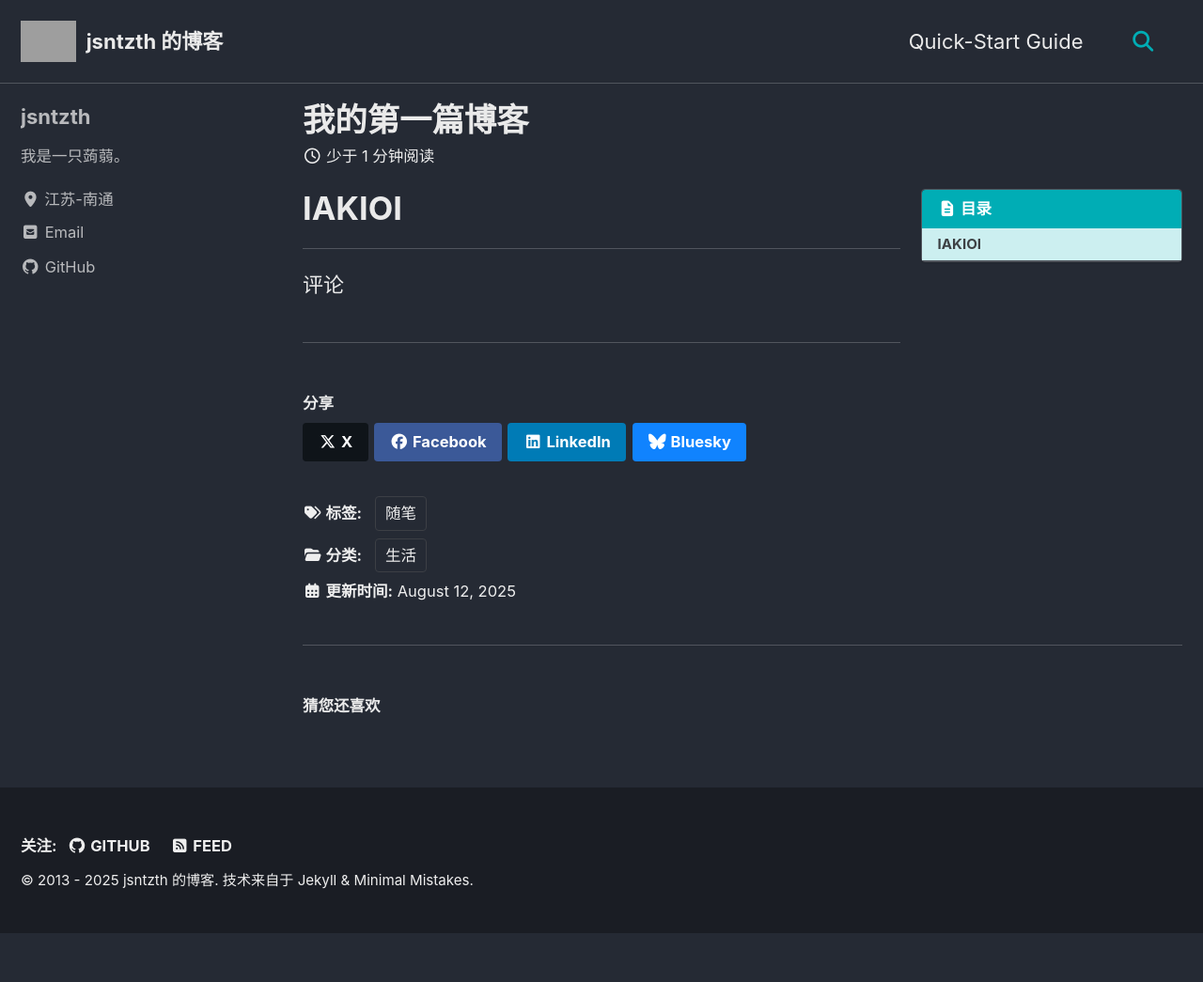
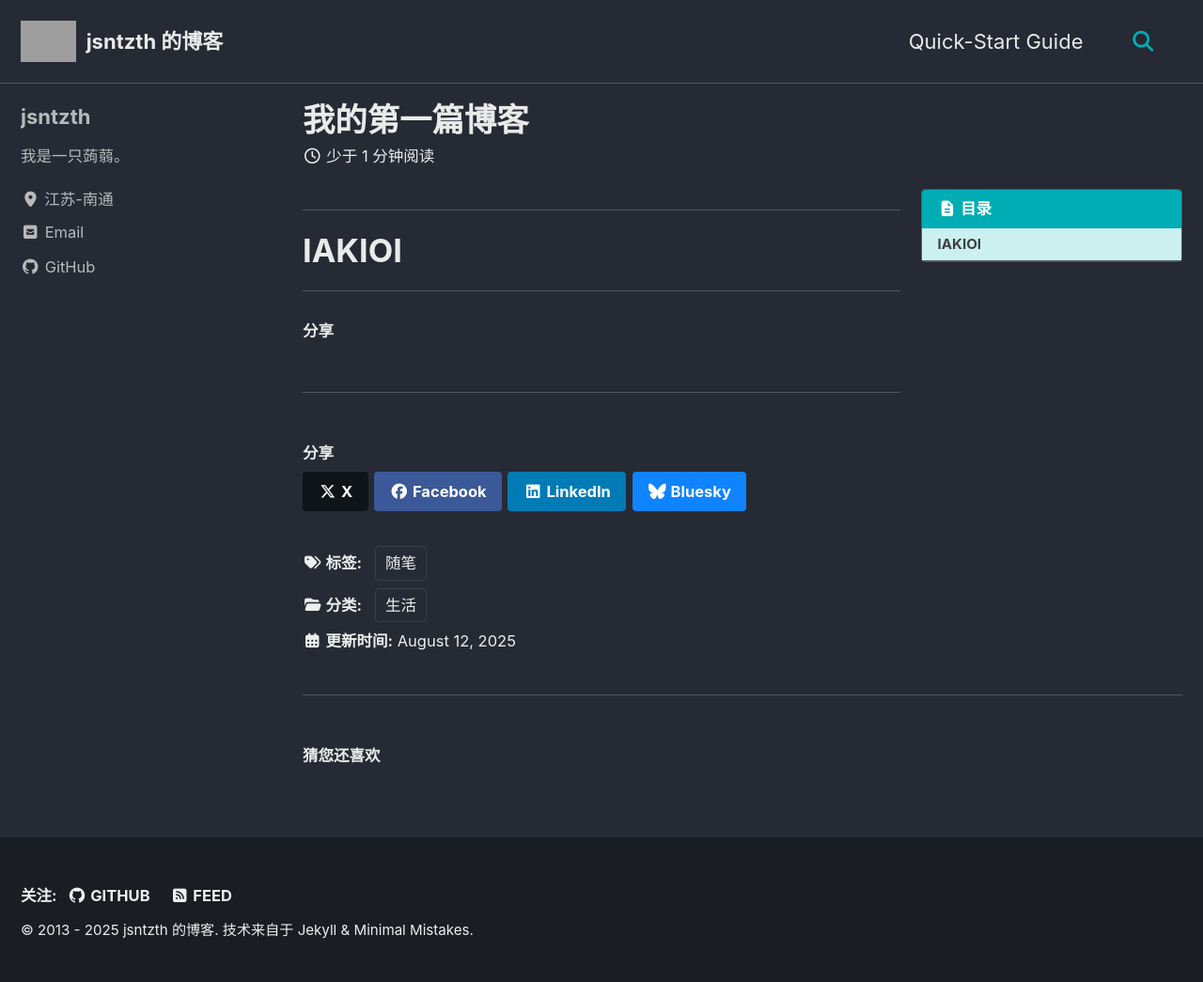
Before and after one commit to jsntzth/jsntzth.github.io, a Jekyll site: the page built from _posts/2025-08-12-我的第一篇文章.md, in a window 1280 px wide. Shown: the whole page at 94% size. Built offline with Jekyll 4.4.1, drawn with Linux system fonts in a browser that asks for light colours; cached includes are drawn as plain includes; comment, search, counter and statistics services are not loaded; before the commit the page ends 993 px from its top, so only the background shows below that; grey boxes are pictures that could not be loaded.

Commit message:
Update 2025-08-12-我的第一篇文章.md

```diff
--- a/_posts/2025-08-12-我的第一篇文章.md
+++ b/_posts/2025-08-12-我的第一篇文章.md
@@ -11,10 +11,12 @@ kramdown:
   math_engine: mathjax
 ---
 
+---
+
 # IAKIOI
 
 ---
-<h8 class="widget-title">评论</h8>
+<h4 class="page__share-title">分享</h4>
 
 <script src="https://utteranc.es/client.js"
         repo="jsntzth/jsntzth.github.io"
```
